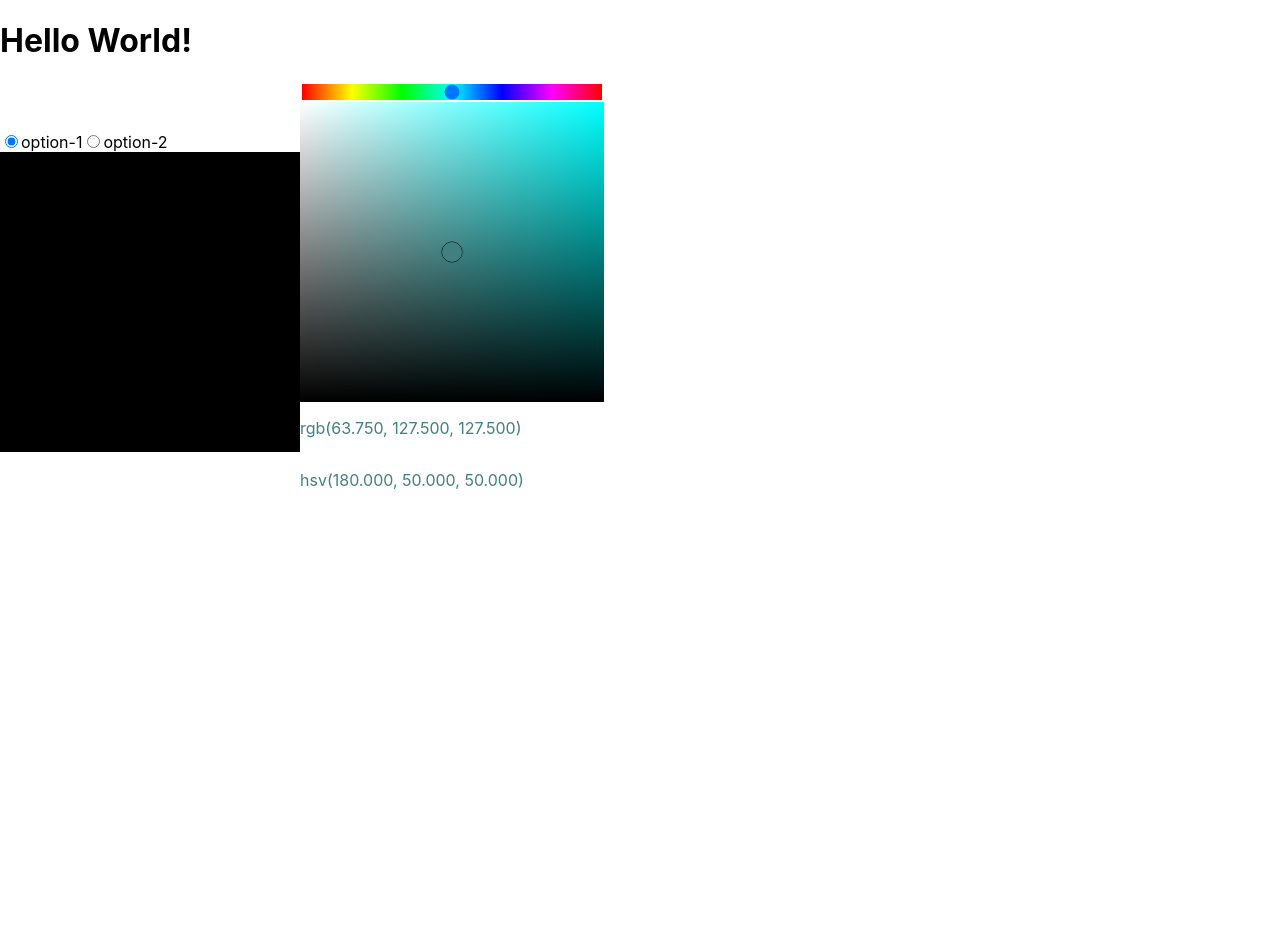
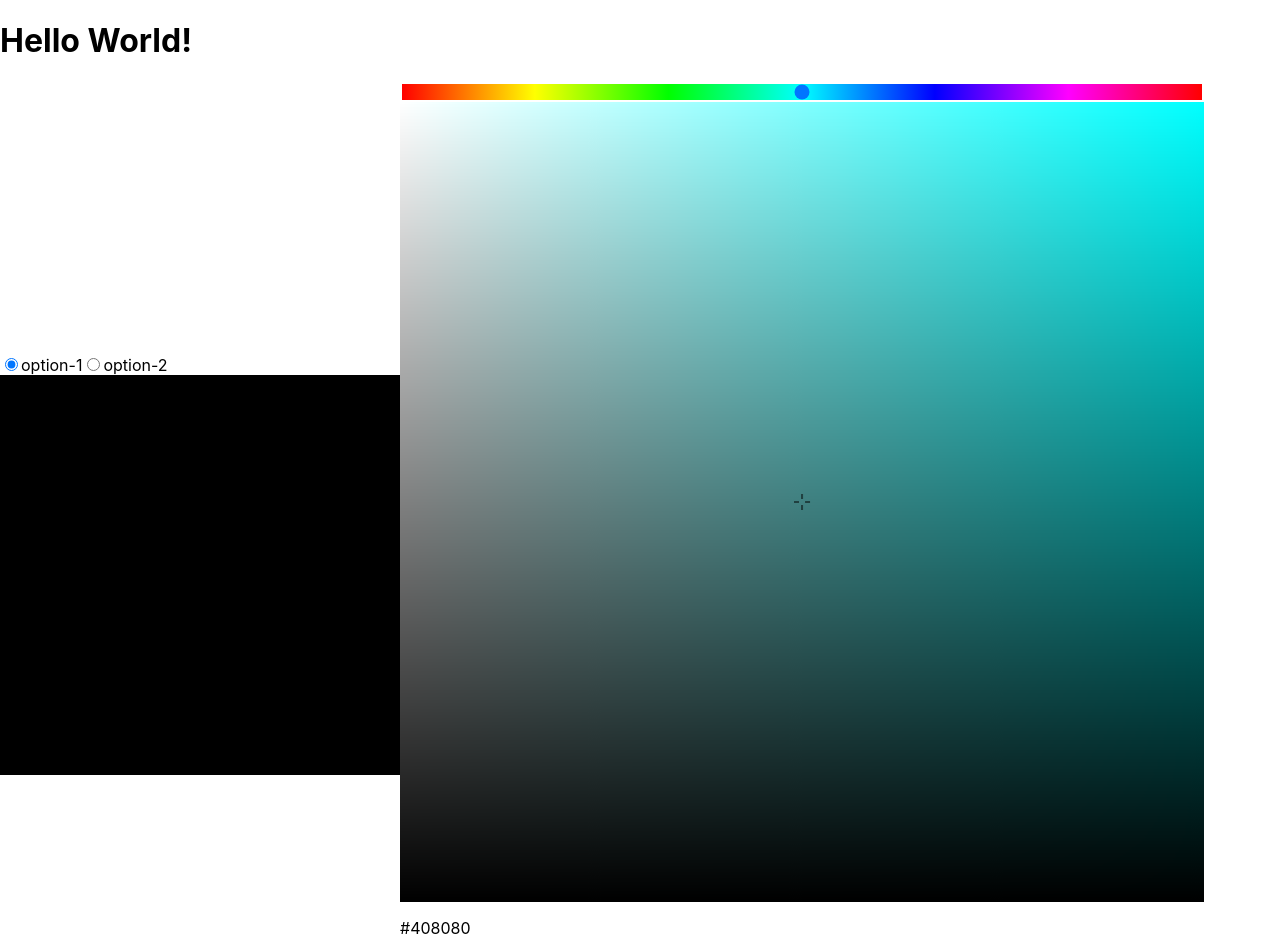
Before and after one commit to Bracktus/colour-picker, a React (Create React App) app: page / in a window 1280 px wide. Shown: the top 952 px of the page. Before the commit the page ends 800 px from the top, so only its background shows below. Built offline with nearby package versions, Linux system fonts and the light colour scheme.

Commit message:
Fix canvas mouse behaviour Refactor ColourPanel Added linting

```diff
--- a/package.json
+++ b/package.json
@@ -40,5 +40,8 @@
       "last 1 firefox version",
       "last 1 safari version"
     ]
+  },
+  "devDependencies": {
+    "prettier": "2.7.1"
   }
 }
--- a/src/App.tsx
+++ b/src/App.tsx
@@ -2,7 +2,12 @@ import CanvasWrapper from "./components/CanvasWrapper";
 import { ColourPanel } from "./components/ColourPanel/ColourPanel";
 import "./css/App.css";
 
+interface colours {
+    [key: number]: string
+}
+
 const App = () => {
+    //const [colours, setColours] = useState<colours>({});
     return (
         <>
             <h1>Hello World!</h1>
--- a/src/components/Canvas.tsx
+++ b/src/components/Canvas.tsx
@@ -1,18 +1,22 @@
 import React, { useEffect, useRef, useState } from "react"
 
-interface canvasProps {
+
+interface CanvasProps {
     name: string;
     width?: number;
     height?: number;
     draw: (context: CanvasRenderingContext2D) => void;
     onClick?: (e: React.MouseEvent, context: CanvasRenderingContext2D) => void;
 }
+
 const nop = () => undefined;
 
-export const Canvas = ({name, width, height, draw, onClick = nop }: canvasProps) => {
+
+export const Canvas: React.FC<CanvasProps> = ({name, width, height, draw, onClick = nop}) => {
     const canvasRef = useRef<HTMLCanvasElement>(null);
     const [context, setContext] = useState<CanvasRenderingContext2D | null>(null);
     const [mouseDown, setMouseDown] = useState(false);
+
 
     useEffect(() => {
         if (canvasRef.current){
@@ -33,18 +37,24 @@ export const Canvas = ({name, width, height, draw, onClick = nop }: canvasProps)
         setMouseDown(true);
     };
 
-    const handleMouseUp = (e: React.MouseEvent) => {
-        setMouseDown(false);
+    const handleMouseMove = (e: React.MouseEvent) => {
+        mouseDown && context && onClick(e, context);
     };
 
-    const handleMouseMove = (e: React.MouseEvent) => {
-        mouseDown && context && onClick(e, context);
-    }
+    const handleMouseEnter = (e: React.MouseEvent) => {
+        e.buttons === 1 && setMouseDown(true);
+    };
 
-    //https://stackoverflow.com/questions/54281842/activating-the-onmousemove-event-only-when-the-onmousedown-event-is-activate
-    return (
-        <canvas ref={canvasRef} onMouseMove={handleMouseMove} onMouseUp={handleMouseUp} onMouseDown={handleMouseDown} id={name} width={width} height={height}/>
-    )
+    return <canvas ref={canvasRef}
+                   onMouseEnter={handleMouseEnter}
+                   onMouseOut={() => setMouseDown(false)}
+                   onMouseMove={handleMouseMove}
+                   onMouseUp={() => setMouseDown(false)}
+                   onMouseDown={handleMouseDown}
+                   id={name}
+                   width={width}
+                   height={height}
+            />
 };
 
 export default Canvas;
--- a/src/components/CanvasWrapper.tsx
+++ b/src/components/CanvasWrapper.tsx
@@ -3,8 +3,8 @@ import Canvas from "./Canvas";
 
 export const CanvasWrapper = () => {
     const [selected, setSelected] = useState("option-1");
-    const width = 300;
-    const height = 300;
+    const width = 400;
+    const height = 400;
 
     const draw = (context: CanvasRenderingContext2D) => {
         context.fillStyle = "#000000";
@@ -37,8 +37,7 @@ export const CanvasWrapper = () => {
                     value="option-1"
                     checked={selected === "option-1"}
                     onChange={() => setSelected("option-1")}
-                >
-                </input>
+                />
                 option-1
             </label>
 
@@ -49,8 +48,7 @@ export const CanvasWrapper = () => {
                     value="option-2"
                     checked={selected === "option-2"}
                     onChange={() => setSelected("option-2")}
-                >
-                </input>
+                />
                 option-2
             </label>
 
--- a/src/components/ColourPanel/ColourPanel.tsx
+++ b/src/components/ColourPanel/ColourPanel.tsx
@@ -1,76 +1,34 @@
-import React, { useEffect, useState } from "react";
-import Canvas from "../Canvas";
-import { HueSlider } from "../HueSlider";
-import { formatColour, HSVtoRGB } from "./helpers";
-
-const divStyle = {
-    display: "flex",
-    flexFlow: "column wrap"
-}
-
-interface MousePosition {
-    x: number,
-    y: number
-};
+import { useCallback, useState } from "react"
+import Picker from "../Picker";
+import Swatch from "../Swatch";
+import { formatColour, getHexString, HSVtoRGB } from "./helpers";
 
 export const ColourPanel = () => {
-    const width = 300;
-    const height = 300;
-
-    const [hue, setHue] = useState(180);
     const [RGB, setRGB] = useState([0, 0, 0]);
     const [HSV, setHSV] = useState([0, 0, 0]);
-    const [cursorPos, setCursorPos] = useState<MousePosition>({x: width/2, y:height/2});
+    const [hexString, setHexString] = useState("");
+    const [showPicker, setShowPicker] = useState(true);
 
-    const pStyle = {
-        color: formatColour("rgb", RGB)
-    }
-
-    useEffect(() => {
-        const clamp = (num: number) => Math.max(Math.min(num, 1), 0);
-        const sat = clamp(cursorPos.x / width);
-        const val = clamp((height - cursorPos.y) / height);
-        setHSV([hue, sat * 100, val * 100]);
-        setRGB(HSVtoRGB(hue, sat, val));
-    },[hue, cursorPos])
-
-    const draw = (context: CanvasRenderingContext2D) => {
-       context.fillStyle = `hsl(${hue}, 100%, 50%)`;
-       context.fillRect(0,0, width, height);
-
-       const xGrad = context.createLinearGradient(0, 0, width, 0);
-       xGrad.addColorStop(0, "rgba(255, 255, 255, 1");
-       xGrad.addColorStop(1, "rgba(255, 255, 255, 0");
-       context.fillStyle = xGrad;
-       context.fillRect(0, 0, width, height);
-
-       const yGrad = context.createLinearGradient(0, 0, 0, height);
-       yGrad.addColorStop(0, "rgba(0, 0, 0, 0");
-       yGrad.addColorStop(1, "rgba(0, 0, 0, 1");
-       context.fillStyle = yGrad;
-       context.fillRect(0, 0, width, height);
-
-       context.beginPath();
-       context.arc(cursorPos.x, cursorPos.y, 10, 0, 2 * Math.PI);
-       context.fillStyle = formatColour("rgb", RGB);
-       context.stroke();
-       context.fill();
-    };
-
-    const onClick = (e: React.MouseEvent, context: CanvasRenderingContext2D) => {
-        const xPos = e.nativeEvent.offsetX;
-        const yPos = e.nativeEvent.offsetY;
-        setCursorPos({x: xPos, y: yPos});
-    }
+    const pickerOnChange = useCallback((h: number, s: number, v: number)  => {
+        setHSV([h,s,v]);
+        const [r, g, b] = HSVtoRGB(h,s,v)
+        setRGB([r, g, b]);
+        setHexString(getHexString(r, g, b));
+    }, []);
 
     return (
-        <div style={divStyle}>
-            <HueSlider width={width} hue={hue} onChange={setHue}/>
-            <Canvas name="picker" draw={draw} width={width} height={height} onClick={onClick}/>
-            <p style={pStyle}>{formatColour("rgb", RGB)}</p>
-            <p style={pStyle}>{formatColour("hsv", HSV)}</p>
+        <div>
+            {showPicker &&
+                <Picker onOutsideClick={() => {setShowPicker(false)}}
+                        onChange={pickerOnChange}
+                        rgbString={formatColour("rgb", RGB)}
+                />
+            }
+            <p>{hexString}</p>
+            <Swatch/>
+            <p>{formatColour("hsv", HSV)}</p>
+            <p>{formatColour("rgb", RGB)}</p>
+
         </div>
     )
 }
-
-export default ColourPanel;
--- a/src/components/HueSlider.tsx
+++ b/src/components/HueSlider.tsx
@@ -4,7 +4,7 @@ interface HueSliderProps {
     onChange: React.Dispatch<React.SetStateAction<number>>;
 }
 
-export const HueSlider = ({hue, onChange, width}: HueSliderProps) => {
+export const HueSlider: React.FC<HueSliderProps> = ({hue, onChange, width}) => {
     const style = {
         background: "linear-gradient(to right, hsl(0, 100%, 50%) 0%,hsl(30, 100%, 50%) 8.3%,hsl(60, 100%, 50%) 16.6%,hsl(90, 100%, 50%) 25%,hsl(120, 100%, 50%) 33.3%,hsl(150, 100%, 50%) 41.6%,hsl(180, 100%, 50%) 50%,hsl(210, 100%, 50%) 58.3%, hsl(240, 100%, 50%) 66.6%, hsl(270, 100%, 50%) 75%, hsl(300, 100%, 50%) 83.3%, hsl(330, 100%, 50%) 91.6%, hsl(360, 100%, 50%) 100%)",
         webkitAppearance: "none",
--- /dev/null
+++ b/src/components/Picker.tsx
@@ -0,0 +1,108 @@
+import React, { useEffect, useRef, useState } from "react";
+import Canvas from "./Canvas";
+import { HueSlider } from "./HueSlider";
+
+const divStyle = {
+    display: "flex",
+    flexFlow: "column wrap"
+};
+
+type EventListnerFunc = (event: MouseEvent) => void
+
+interface MousePosition {
+    x: number,
+    y: number
+};
+
+interface PickerProps {
+    onOutsideClick: EventListnerFunc;
+    onChange: Function;
+    rgbString: string
+};
+
+const useOutsideAlerter = (ref: React.RefObject<HTMLDivElement> , handleOutsideClick: EventListnerFunc ) => {
+    useEffect(() => {
+      const handler: EventListnerFunc = event => {
+        if (ref.current && !ref.current.contains(event.target as Node)) {
+          handleOutsideClick(event);
+        }
+      }
+
+      document.addEventListener("mousedown", handler);
+      return () => {
+        document.removeEventListener("mousedown", handler);
+      };
+    }, [ref, handleOutsideClick]);
+};
+
+export const Picker: React.FC<PickerProps> = ({onOutsideClick, onChange}) => {
+    const width = 800;
+    const height = 800;
+
+    const [hue, setHue] = useState(180);
+    const [cursorPos, setCursorPos] = useState<MousePosition>({x: width/2, y:height/2});
+
+    const containerRef = useRef<HTMLDivElement>(null);
+    useOutsideAlerter(containerRef, onOutsideClick);
+
+    useEffect(() => {
+        const clamp = (num: number) => Math.max(Math.min(num, 1), 0);
+        const sat = clamp(cursorPos.x / width);
+        const val = clamp((height - cursorPos.y) / height);
+        onChange(hue, sat, val)
+    }, [hue, cursorPos, onChange])
+
+    const draw = (context: CanvasRenderingContext2D) => {
+       context.fillStyle = `hsl(${hue}, 100%, 50%)`;
+       context.fillRect(0,0, width, height);
+
+       const xGrad = context.createLinearGradient(0, 0, width, 0);
+       xGrad.addColorStop(0, "rgba(255, 255, 255, 1");
+       xGrad.addColorStop(1, "rgba(255, 255, 255, 0");
+       context.fillStyle = xGrad;
+       context.fillRect(0, 0, width, height);
+
+       const yGrad = context.createLinearGradient(0, 0, 0, height);
+       yGrad.addColorStop(0, "rgba(0, 0, 0, 0");
+       yGrad.addColorStop(1, "rgba(0, 0, 0, 1");
+       context.fillStyle = yGrad;
+       context.fillRect(0, 0, width, height);
+
+       context.strokeStyle = "rbga(0,0,0,1)"
+
+       context.beginPath();
+       context.moveTo(cursorPos.x, cursorPos.y + 3);
+       context.lineTo(cursorPos.x, cursorPos.y + 8);
+       context.stroke();
+
+       context.beginPath();
+       context.moveTo(cursorPos.x, cursorPos.y - 3);
+       context.lineTo(cursorPos.x, cursorPos.y - 8);
+       context.stroke();
+
+       context.beginPath();
+       context.moveTo(cursorPos.x + 3, cursorPos.y);
+       context.lineTo(cursorPos.x + 8, cursorPos.y);
+       context.stroke();
+
+       context.beginPath();
+       context.moveTo(cursorPos.x - 3, cursorPos.y);
+       context.lineTo(cursorPos.x - 8, cursorPos.y);
+       context.stroke();
+    };
+
+    const onClick = (e: React.MouseEvent, _context: CanvasRenderingContext2D) => {
+        const xPos = e.nativeEvent.offsetX;
+        const yPos = e.nativeEvent.offsetY;
+        setCursorPos({x: xPos, y: yPos});
+    };
+
+    return (
+        <div style={divStyle} ref={containerRef}>
+            <HueSlider width={width} hue={hue} onChange={setHue}/>
+            <Canvas name="picker" draw={draw} width={width} height={height} onClick={onClick}/>
+        </div>
+    )
+}
+
+export default Picker;
--- /dev/null
+++ b/src/components/Swatch.tsx
@@ -0,0 +1,12 @@
+export const Swatch = () => {
+    const style = {
+        borderRadius: "50%",
+        background: "#488383",
+        margin: "10px",
+        height: "10px",
+        width: "10px"
+    }
+    return <div style={style}/>
+};
+
+export default Swatch;
```
Also changed, not shown: src/components/ColourPanel/helpers.ts (+9 -4 lines), public/manifest.json (added), 1 other file (tests, documents, lock files or other folders).
